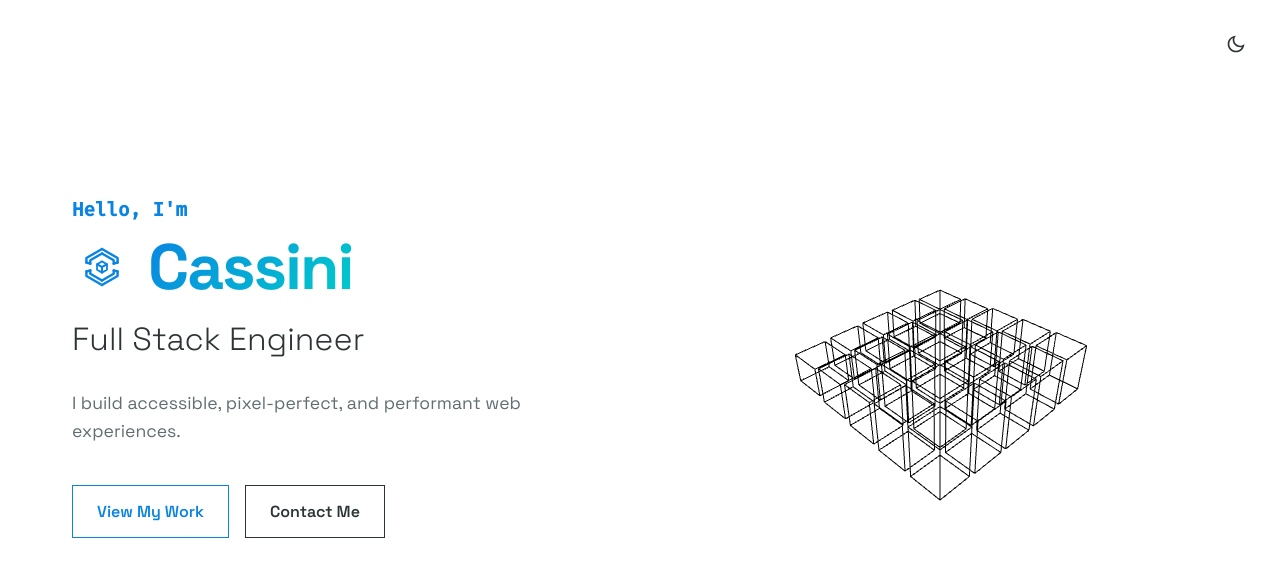
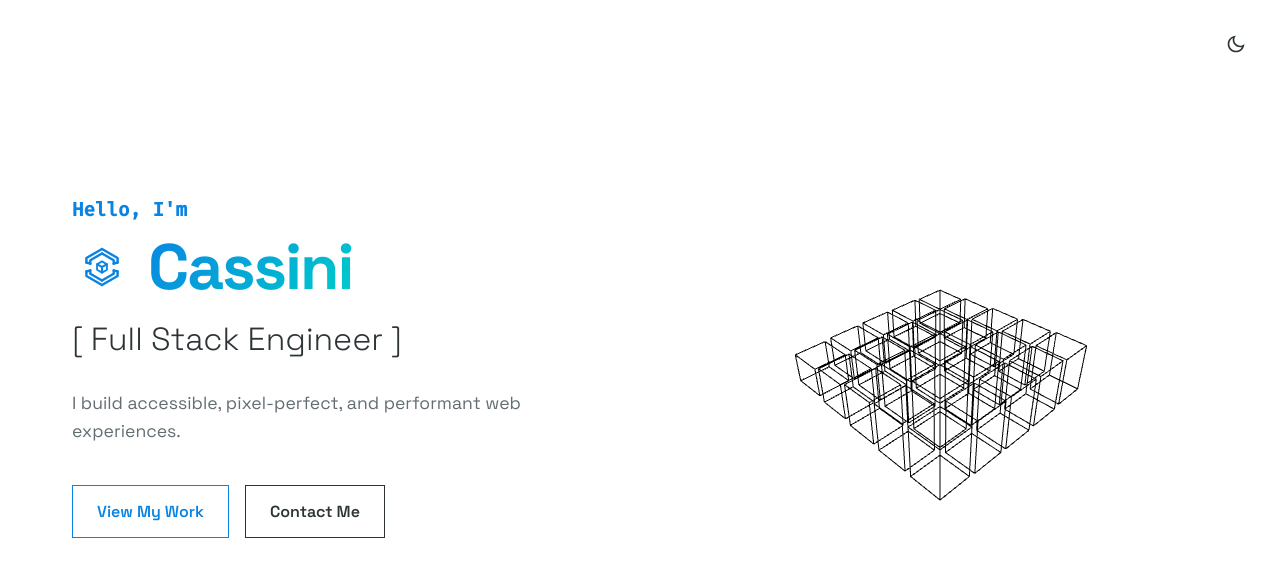
Before and after one commit to dev-cassini/cassini-portfolio, an Angular app: page / in a window 1280 px wide. Shown: the top 576 px of the page. Built offline with nearby package versions, Linux system fonts and the light colour scheme.

Commit message:
update hero subtitle

```diff
--- a/src/app/components/hero/hero.html
+++ b/src/app/components/hero/hero.html
@@ -6,7 +6,7 @@
                 <app-logo></app-logo>
                 <h1 class="hero__name">Cassini</h1>
             </div>
-            <p class="hero__subtitle">Full Stack Engineer</p>
+            <p class="hero__subtitle">[ Full Stack Engineer ]</p>
             <p class="hero__description">
                 I build accessible, pixel-perfect, and performant web experiences.
             </p>
```
